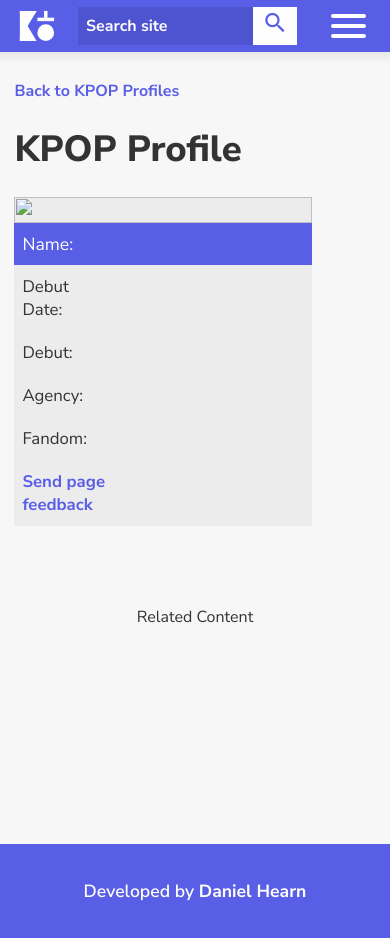
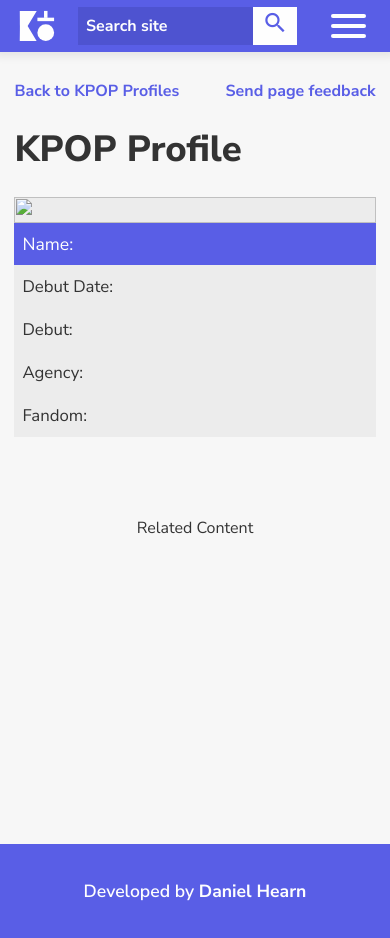
Before and after one commit to DanielHearn/korean-handbook, a Django app: template koreanhandbook/koreanhandbook/core/templates/kpopprofile.html in a window 390 px wide. Run offline with Django 3.2, Linux system fonts and the light colour scheme; the template is opened without the code that fills it, so the values that code supplies are empty.

Commit message:
Move page feedback button to above content

```diff
--- a/koreanhandbook/koreanhandbook/core/templates/kpopprofile.html
+++ b/koreanhandbook/koreanhandbook/core/templates/kpopprofile.html
@@ -5,7 +5,10 @@
     <main>
     <title>{% block title %}Korean Handbook - {{ profile.full_name }} Profile{% endblock %}</title>
       <section id="content">
-        <a class="link--text accent" href="/kpopprofiles/">Back to KPOP Profiles</a>
+        <div class="content__navigation">
+          <a class="link--text accent" href="/kpopprofiles/">Back to KPOP Profiles</a>
+          <a class="link--text accent" href="https://docs.google.com/forms/d/1Qh9351_dNYD_Yy2z81zTWa5gckMZFLp11StxyJXeqIQ/">Send page feedback</a>
+        </div>
         <h2 class="content__title">KPOP Profile</h2>
         <h2 class="content__heading">{{ profile.full_name }}</h2>
         <section class="grid profile">
@@ -35,9 +38,6 @@
                     <p class="row__info" >Fandom:</p>
                     <p class="row__info" >{{ profile.fandom}}</p>
                   </div>
-                  <div class="content__row">
-                      <p class="row__info" >                  <a class="link--text accent" href="https://docs.google.com/forms/d/1Qh9351_dNYD_Yy2z81zTWa5gckMZFLp11StxyJXeqIQ/">Send page feedback</a></p>
-                    </div>
                 </div>
               </div>
             </div>
--- a/koreanhandbook/koreanhandbook/core/templates/randomkoreanwords.html
+++ b/koreanhandbook/koreanhandbook/core/templates/randomkoreanwords.html
@@ -2,9 +2,6 @@
 {% load static %}
 
 {% block content %}
-		<script src="https://unpkg.com/vue"></script>
-		<script src="https://www.gstatic.com/firebasejs/4.8.1/firebase.js"></script>
-		<script src="{% static 'js/random-korean.js' %}" defer></script>
     <title>{% block title %}Korean Handbook - Random Korean Word Generator{% endblock %}</title>
 	<main id="app">
 		<section id="content">
@@ -25,4 +22,7 @@
 			{% include "ad_incontent.html" %}
 		</section>
 	</main>
+	<script src="https://unpkg.com/vue"></script>
+	<script src="https://www.gstatic.com/firebasejs/4.8.1/firebase.js"></script>
+	<script src="{% static 'js/random-korean.js' %}" defer></script>
 {% endblock %}
--- a/koreanhandbook/koreanhandbook/settings.py
+++ b/koreanhandbook/koreanhandbook/settings.py
@@ -15,10 +15,8 @@ import os
 # Build paths inside the project like this: os.path.join(BASE_DIR, ...)
 BASE_DIR = os.path.dirname(os.path.dirname(os.path.abspath(__file__)))
 
-
 # Quick-start development settings - unsuitable for production
 # See https://docs.djangoproject.com/en/2.0/howto/deployment/checklist/
-
 
 if 'SECRET_KEY' in os.environ:
     SECRET_KEY = os.environ['SECRET_KEY']
--- a/koreanhandbook/scss/partials/_content.scss
+++ b/koreanhandbook/scss/partials/_content.scss
@@ -53,6 +53,11 @@ main {
   display: flex;
 }
 
+.content__navigation {
+  display: flex;
+  flex-direction: row;
+  justify-content: space-between;
+}
 
 .grid {
   display: grid;
--- a/koreanhandbook/scss/partials/_kpop.scss
+++ b/koreanhandbook/scss/partials/_kpop.scss
@@ -1,5 +1,5 @@
 .profile__header {
-    grid-column: span 2;
+    grid-column: span 2 !important;
     display: flex !important;
     flex-direction: row;
     justify-content: flex-start;
--- a/koreanhandbook/scss/partials/_media-queries.scss
+++ b/koreanhandbook/scss/partials/_media-queries.scss
@@ -52,11 +52,15 @@
           }
         }
       }
-      .profile__header {
-        grid-column: 1;
-        flex-direction: column;
-        .profile__image {
-          width: 100%;
+      .profile {
+        .profile__header {
+          flex-direction: column;
+          .profile__image {
+            width: 100%;
+          }
+        }
+        .grid__item {
+          grid-column: span 2;
         }
       }
     }
--- a/koreanhandbook/static/css/main.css
+++ b/koreanhandbook/static/css/main.css
@@ -223,6 +223,11 @@ main {
 .flex {
   display: flex; }
 
+.content__navigation {
+  display: flex;
+  flex-direction: row;
+  justify-content: space-between; }
+
 .grid {
   display: grid;
   grid-template-columns: repeat(3, 1fr);
@@ -374,7 +379,7 @@ main {
   border-radius: 0.2em; }
 
 .profile__header {
-  grid-column: span 2;
+  grid-column: span 2 !important;
   display: flex !important;
   flex-direction: row;
   justify-content: flex-start; }
@@ -843,11 +848,12 @@ footer {
       padding: 0 0.5em 0 0.5em; }
     html body main #content #genWord h2, html body main #content #genWord h3 {
       margin: 0.25em 0; }
-  html body main .profile__header {
-    grid-column: 1;
+  html body main .profile .profile__header {
     flex-direction: column; }
-    html body main .profile__header .profile__image {
-      width: 100%; } }
+    html body main .profile .profile__header .profile__image {
+      width: 100%; }
+  html body main .profile .grid__item {
+    grid-column: span 2; } }
 body {
   margin: 0;
   font-family: 'Nunito Sans', sans-serif; }
```
Also changed, not shown: 1 other file. Lines whose indentation alone changed are shown as unchanged.
